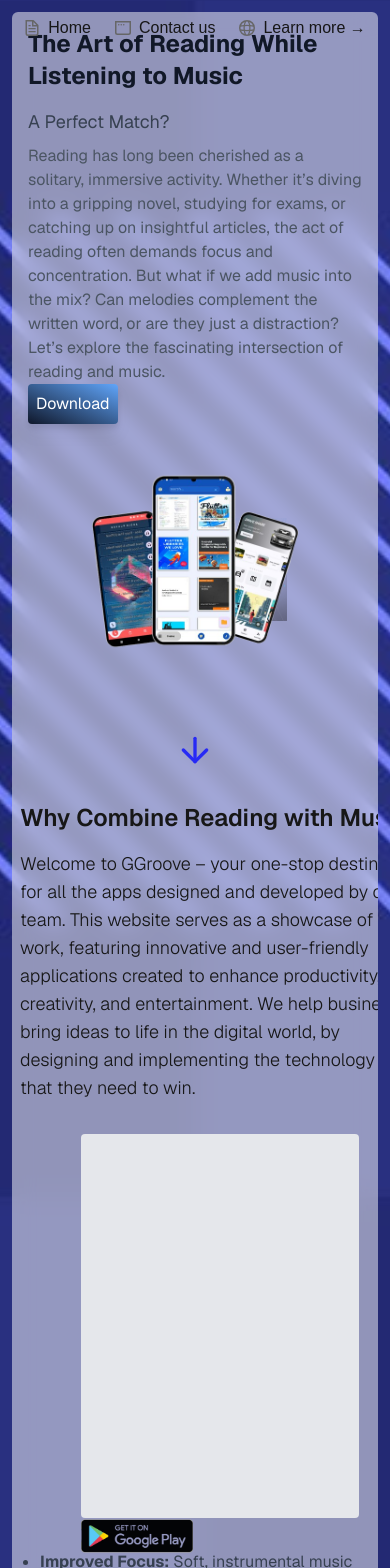
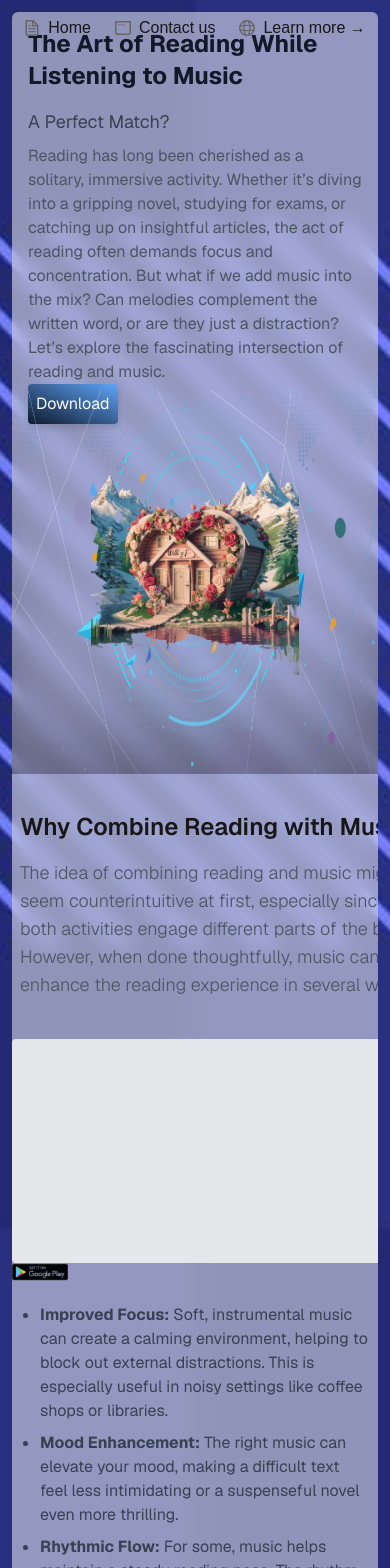
Before and after one commit to LlMrc/app-release, a Next.js app: page / in a window 390 px wide. Shown: the top 1568 px of the page. Built offline with nearby package versions, Linux system fonts and the light colour scheme.

Commit message:
Refactor components and styles; replace AppLaunch with AbstractBackground, update video URL, and enhance UI elements

```diff
--- a/src/app/globals.css
+++ b/src/app/globals.css
@@ -52,7 +52,7 @@ border-radius: 5px;
 
 /* Handle on hover */
 ::-webkit-scrollbar-thumb:hover {
-background: antiquewhite;
+background: darkslategray;
 
 }
 
--- a/src/app/page.tsx
+++ b/src/app/page.tsx
@@ -1,7 +1,7 @@
 
 'use client';
 
-import AppLaunch from "@/components/AppLaunch";
+import AppLaunch from "@/components/AbstactBackground";
 import ArrowBtn from "@/components/ArrowBtn";
 import BenefitsList from "@/components/BenefitList";
 import Card from "@/components/Card";
--- /dev/null
+++ b/src/components/AbstactBackground.tsx
@@ -0,0 +1,34 @@
+import React from 'react';
+
+import Image from 'next/image';
+import playstre from '../../public/images/paystore.png'
+import Link from 'next/link';
+import VideoPlayback from './VideoPlayer';
+
+
+
+const AbstractBackground: React.FC = () => {
+
+
+    return (
+        <div className='grid items-center justify-items-center  md:my-12 '>
+            <div className="flex flex-col items-center justify-center my-6 md:my-20 mx-auto md:w-2/3 p-2 md:p-0">
+
+                <h2 className='font-semibold text-2xl md:text-4xl mb-4 truncate'>Why Combine Reading with Music?</h2>
+                <p className='font-light text-lg text-gray-600'>The idea of combining reading and music might seem counterintuitive at first, especially since both activities engage different parts of the brain. However, when done thoughtfully, music can enhance the reading experience in several ways:</p>
+
+            </div>
+            <div className='bg-gray-200 h-56 my-2  md:h-96 w-full md:w-2/3 rounded'>
+                <VideoPlayback />
+                <Link href={"https://play.google.com/store/apps/dev?id=5352759552017891252"}> <Image className='md:m-6 w-14 md:w-28 hover:scale-110 translate-x-0 transition-all hover:shadow-lg' src={playstre} alt='playstore' /></Link>
+
+            </div>
+
+
+
+        </div>
+
+    );
+};
+
+export default AbstractBackground;
--- a/src/components/AppLaunch.tsx
+++ /dev/null
@@ -1,34 +0,0 @@
-import React from 'react';
-
-import Image from 'next/image';
-import playstre from '../../public/images/paystore.png'
-import Link from 'next/link';
-import VideoPlayback from './VideoPlayer';
-
-
-
-const AppLaunch: React.FC = () => {
-
-
-    return (
-        <div className='grid items-center justify-items-center my-0  md:my-12 '>
-            <div className="flex flex-col items-center justify-center my-6 md:my-20 mx-auto md:w-2/3 p-2 md:p-0">
-
-                <h2 className='font-semibold text-2xl md:text-4xl mb-4 truncate'>Why Combine Reading with Music?</h2>
-                <p className='font-light text-lg'>Welcome to GGroove – your one-stop destination for all the apps designed and developed by our team. This website serves as a showcase of our work, featuring innovative and user-friendly applications created to enhance productivity, creativity, and entertainment. We help businesses bring ideas to life in the digital world, by designing and implementing the technology tools that they need to win.</p>
-
-            </div>
-            <div className='bg-gray-200 h-96 w-2/3 rounded'>
-                <VideoPlayback />
-                <Link href={"https://play.google.com/store/apps/dev?id=5352759552017891252"}> <Image className='md:m-6 w-28 hover:scale-110 translate-x-0 transition-all hover:shadow-lg' src={playstre} alt='playstore' /></Link>
-
-            </div>
-
-
-
-        </div>
-
-    );
-};
-
-export default AppLaunch;
--- a/src/components/ArrowBtn.tsx
+++ b/src/components/ArrowBtn.tsx
@@ -3,15 +3,19 @@ import React from 'react'
 
 function ArrowBtn() {
     return (
-        <div className='w-full mt-16 flex justify-center -rotate-90 transition-transform hover:scale-110'>
+        <div className=' '>
+            <a href='#benefit'>
                 <Image
-                className='w-10'
+
+                    className='w-10 -rotate-90 ml-[35rem] mt-12 transition-transform hover:translate-y-2'
                     aria-hidden
                     src="/arrow-left.svg"
                     alt="File icon"
                     width={16}
                     height={16}
                 />
+            </a>
+
         </div>
     )
 }
--- a/src/components/BenefitList.tsx
+++ b/src/components/BenefitList.tsx
@@ -7,7 +7,7 @@ const BenefitsList = () => {
     ];
 
     return (
-        <div className="flex flex-col items-center justify-center my-6 md:my-20 mx-auto md:w-2/3 p-2 md:p-0">
+        <div id="benefit" className="flex flex-col items-center justify-center my-6 md:my-20 mx-auto md:w-2/3 p-2 md:p-0">
             <ul className="list-disc pl-5 space-y-2 ">
                 {benefits.map((benefit, index) => {
                     const [title, description] = benefit.split(": ");
--- a/src/components/Card.tsx
+++ b/src/components/Card.tsx
@@ -6,17 +6,17 @@ import Link from 'next/link'
 
 const Card = () => {
     return (
-        <div className=' mb-4 md:mt-56' id='#about'>
+        <div className=' mb-4 md:mt-44' id='#about'>
             <div className='my-20 px-4 w-full md:w-2/3'>
                 <div className='flex my-2 '>
-                    <h3 className='text-4xl'>Explore more Apps</h3>
+                    <h3 className='text-4xl'>Enhancing Your Experience with some apps</h3>
                     <hr className='bg-slate-500' />
                 </div>
-                <p className='text-gray-600'>Discover all the apps I’ve designed and developed, brought together in one convenient place. Each app is tailored to provide unique solutions, whether you need productivity tools, creative resources, or entertainment. Browse through the collection, learn about their features, and download the ones that fit your needs. Start exploring today!</p>
+                <p className='text-gray-600'>Discover all the apps we’ve designed and developed, brought together in one convenient place. Each app is tailored to provide unique solutions, whether you need productivity tools, creative resources, or entertainment. Browse through the collection, learn about their features, and download the ones that fit your needs. Start exploring today!</p>
             </div>
 
             <div className='flex gap-12 flex-col md:flex-row overflow-x-scroll pb-6 px-2 box-content '>
-                {itemData.map((item) => (<div key={item.id} className='rounded-md px-4 min-w-96 py-2  bg-slate-200   bg-opacity-55 flex flex-col'>
+                {itemData.map((item) => (<div key={item.id} className='rounded-md px-4 min-w-96 py-2  bg-slate-200  bg-opacity-55 flex flex-col drop-shadow-2xl'>
                     <div className='rounded-lg p-2 bg-opacity-30 bg-slate-100'>
                         <Image className='rounded-md max-h-[150px]' src={item.image} alt={item.title} />
 
--- a/src/components/Landing.tsx
+++ b/src/components/Landing.tsx
@@ -1,6 +1,6 @@
 import Image from 'next/image';
 import React from 'react';
-import mockup from '../../public/images/prev.png';
+import mockup from '../../public/images/house.png';
 import background from '../../public/images/bac.png';
 import Link from 'next/link';
 
@@ -17,12 +17,12 @@ const Landing: React.FC = () => {
                 <button  >  <Link className='p-2 flex justify-center  to-slate-900 from-blue-400 bg-gradient-to-bl drop-shadow-lg rounded text-white transition-all hover:scale-105' href="https://play.google.com/store/apps/dev?id=5352759552017891252">Download </Link></button>
 
             </div>
-            <div className=" flex items-center justify-center ">
-                <div className="absolute   w-2/4 z-10">
+            <div className=" flex items-center   justify-center ">
+                <div className="absolute h-96 md:h-screen  z-10">
 
-                    <Image src={background} alt='<a href="https://lovepik.com/images/png-elemental-background.html">Elemental Background Png vectors by Lovepik.com</a>' />
+                    <Image className='h-full' src={background} alt='<a href="https://lovepik.com/images/png-elemental-background.html">Elemental Background Png vectors by Lovepik.com</a>' />
                 </div>
-                <Image src={mockup} alt="App Marquette" className="app-image w-52 md:w-[28rem] h-auto mb-4 z-10" />
+                <Image src={mockup} alt="App Marquette" className="app-image w-52 md:w-[32rem] h-auto mb-4 z-10" />
 
             </div>
         </div>
--- a/src/components/VideoPlayer.tsx
+++ b/src/components/VideoPlayer.tsx
@@ -19,10 +19,9 @@ const VideoPlayer = () => {
         <div className="w-full h-full rounded-sm">
             <ReactPlayer
 
-                url="https://youtu.be/Q5-mL0V8Ayo"
+                url="https://youtu.be/yrqepZWDZ28?si=fHOUPR8gaT44ho-_"
                 playing={true}
                 loop={true}
-                muted={true}
                 controls={false}
                 width="100%"
                 height="100%"
```
Also changed, not shown: src/components/Reading.tsx (+19 -11 lines), public/images/1.png (deleted), public/images/house.png (added). Lines whose indentation alone changed are shown as unchanged.
